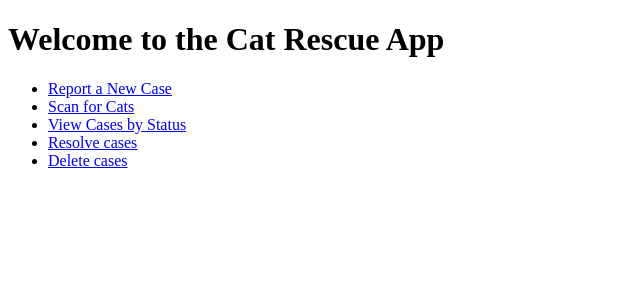
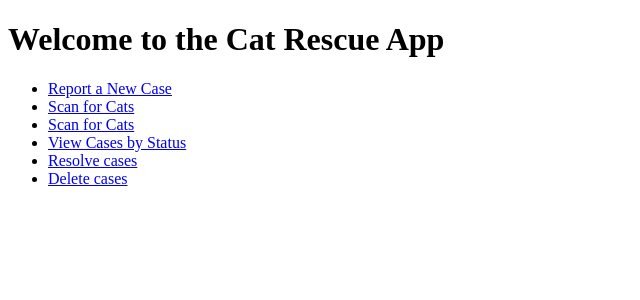
Before and after one commit to uzeyirmammadli/catcare, a Flask app: template templates/index.html in a window 1280 px wide. Shown: the top 300 px of the page, without its empty margins (0-640 px from the left). Run offline with Flask 3, Linux system fonts and the light colour scheme; the template is opened without the code that fills it, so the values that code supplies are empty; parts of the project's set-up code (start-up, migrations or seed data) failed here and were passed over.

Commit message:
continuation

```diff
--- a/templates/index.html
+++ b/templates/index.html
@@ -10,6 +10,7 @@
         <ul>
             <li><a href="/report">Report a New Case</a></li>
             <li><a href="/scan">Scan for Cats</a></li>
+            <li><a href="/case/id">Scan for Cats</a></li>
             <li><a href="/view/status">View Cases by Status</a></li>
             <li><a href="/resolve/id">Resolve cases</a></li>
             <li><a href="/delete/id">Delete cases</a></li>
```
